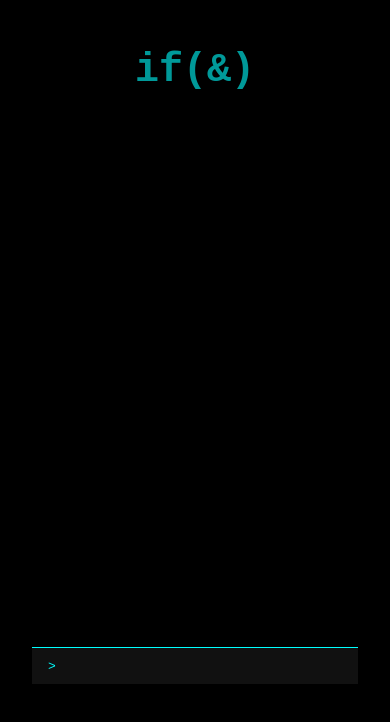
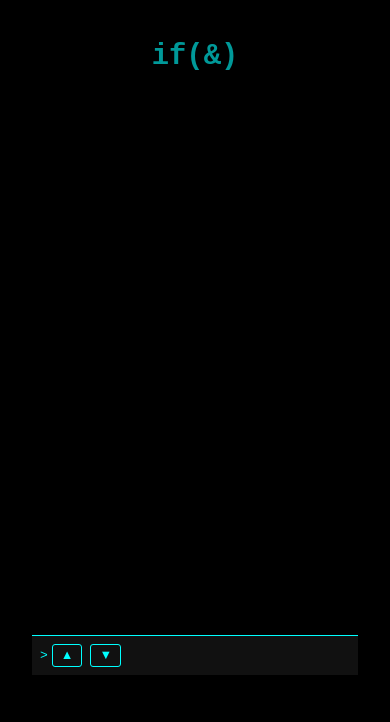
Before and after one commit to DeviousMelon/Ampersand, a React (Vite) app: page / in a window 390 px wide. Both pictures are taken after a click on the button "enter ↵". Shown: the top 722 px of the page. Built offline with nearby package versions, Linux system fonts and the light colour scheme.

Commit message:
Fixed Mobile Friendliness

```diff
--- a/src/Console.jsx
+++ b/src/Console.jsx
@@ -3,7 +3,7 @@ import WhoAmI from "./WhoAmI";
 import Projects from "./Projects";
 import Contact from "./Contact";
 import Info from "./Info";
-import "./index.css";
+import "./index.css"; // your main CSS
 
 const COMMANDS = [
   "run(whoami)",
@@ -26,47 +26,48 @@ export default function Console() {
   const inputRef = useRef(null);
   const logRef = useRef(null);
 
-  // HANDLE ESCAPE: unlock, glitch-out, clear log, refocus, auto-scroll
   useEffect(() => {
-    const handleEsc = (e) => {
+    const onEsc = (e) => {
       if (e.key === "Escape") {
         setInputLocked(false);
         setGlitchOut(true);
         setTimeout(() => {
           setLog([]);
           setGlitchOut(false);
-          if (logRef.current) {
-            logRef.current.scrollTop = logRef.current.scrollHeight;
-          }
+          logRef.current?.scrollTo(0, logRef.current.scrollHeight);
           inputRef.current?.focus();
         }, 400);
       }
+      const inp = inputRef.current;
+      if (!inp) return;
+      const handleFocus = () => {
+        setTimeout(() => {
+          inp.scrollIntoView({ behavior: "smooth", block: "center" });
+        }, 100);
+      };
+      inp.addEventListener("focus", handleFocus);
+      return () => inp.removeEventListener("focus", handleFocus);
     };
-    window.addEventListener("keydown", handleEsc);
-    return () => window.removeEventListener("keydown", handleEsc);
+
+    window.addEventListener("keydown", onEsc);
+    return () => window.removeEventListener("keydown", onEsc);
   }, []);
 
-  function handleCommand() {
+  const handleCommand = () => {
     const input = command.trim();
     if (!input) return;
-
     setCommand("");
     setHistory((h) => [...h, input]);
     setHistoryIndex(null);
     setIsRunning(true);
-
-    // add entry after brief delay
     setTimeout(() => {
       setLog((l) => [...l, { id: l.length, input }]);
       setIsRunning(false);
-      // scroll new entry into view
-      if (logRef.current) {
-        logRef.current.scrollTop = logRef.current.scrollHeight;
-      }
+      logRef.current?.scrollTo(0, logRef.current.scrollHeight);
     }, 500);
-  }
+  };
 
-  function renderResponse(input) {
+  const renderResponse = (input) => {
     switch (input) {
       case "run(whoami)":
         return <WhoAmI />;
@@ -79,22 +80,40 @@ export default function Console() {
       case "help()":
         return (
           <ul>
-            {COMMANDS.map((cmd) => (
-              <li key={cmd}>{cmd}</li>
+            {COMMANDS.map((c) => (
+              <li key={c}>{c}</li>
             ))}
           </ul>
         );
       default:
         return <p>// unknown command: {input}</p>;
     }
-  }
+  };
+
+  const prevHistory = () => {
+    if (!history.length) return;
+    const idx =
+      historyIndex === null
+        ? history.length - 1
+        : Math.max(0, historyIndex - 1);
+    setHistoryIndex(idx);
+    setCommand(history[idx]);
+  };
+  const nextHistory = () => {
+    if (!history.length) return;
+    const idx =
+      historyIndex === null
+        ? null
+        : historyIndex + 1 >= history.length
+        ? null
+        : historyIndex + 1;
+    setHistoryIndex(idx);
+    setCommand(idx === null ? "" : history[idx]);
+  };
 
   return (
     <div className="console">
-      {/* TITLE */}
       <h1 className="title">if(&)</h1>
-
-      {/* LOG */}
       <div
         ref={logRef}
         className={`console-log${glitchOut ? " glitch-out" : ""}`}
@@ -108,9 +127,14 @@ export default function Console() {
         {isRunning && <p className="loading-dots">running</p>}
       </div>
 
-      {/* INPUT */}
       <div className="console-input">
-        <span>&gt; </span>
+        <span>&gt;</span>
+        <button className="hist-btn" onClick={prevHistory}>
+          ▲
+        </button>
+        <button className="hist-btn" onClick={nextHistory}>
+          ▼
+        </button>
         <input
           ref={inputRef}
           type="text"
@@ -127,24 +151,10 @@ export default function Console() {
               handleCommand();
             } else if (!inputLocked && e.key === "ArrowUp") {
               e.preventDefault();
-              if (!history.length) return;
-              const idx =
-                historyIndex === null
-                  ? history.length - 1
-                  : Math.max(0, historyIndex - 1);
-              setHistoryIndex(idx);
-              setCommand(history[idx]);
+              prevHistory();
             } else if (!inputLocked && e.key === "ArrowDown") {
               e.preventDefault();
-              if (!history.length) return;
-              const idx =
-                historyIndex === null
-                  ? null
-                  : historyIndex + 1 >= history.length
-                  ? null
-                  : historyIndex + 1;
-              setHistoryIndex(idx);
-              setCommand(idx === null ? "" : history[idx]);
+              nextHistory();
             } else if (e.key === "Tab") {
               e.preventDefault();
               if (suggestion) {
--- a/src/Contact.jsx
+++ b/src/Contact.jsx
@@ -13,6 +13,8 @@ export default function Contact({ setInputLocked }) {
       <h2>Contact Me</h2>
       <p>
         📧 <a href="mailto:lolwright02@gmail.com">lolwright02@gmail.com</a>
+      </p>
+      <p>
         <a href="mailto:k00300249@student.tus.ie">k00300249@student.tus.ie</a>
       </p>
       <p>
--- a/src/index.css
+++ b/src/index.css
@@ -450,3 +450,68 @@ ul {
 .glitch-out {
   animation: glitchOut 0.4s ease-in forwards;
 }
+
+/* Mobile adjustments */
+@media (max-width: 600px) {
+  .console {
+    width: 100%;
+    /* fill full width */
+    padding: 0;
+    /* remove side padding */
+  }
+
+  .title {
+    font-size: 1.8rem;
+    /* smaller title */
+    margin: 0.5rem 0;
+  }
+
+  .console-log {
+    padding: 0.5rem;
+  }
+
+  .input-line,
+  .response,
+  .loading-dots {
+    font-size: 0.9rem;
+    /* slightly smaller text */
+  }
+
+  .console-input {
+    padding: 0.5rem;
+  }
+
+  .console-input input {
+    font-size: 1rem;
+    /* keep input legible */
+  }
+
+  .suggestion {
+    font-size: 0.8rem;
+    /* shrink autocomplete hint */
+  }
+}
+
+.hist-btn {
+  background: none;
+  border: 1px solid #0ff;
+  color: #0ff;
+  font-size: 0.8rem;
+  margin: 0 0.25rem;
+  padding: 0.25rem 0.5rem;
+  cursor: pointer;
+  line-height: 1;
+  border-radius: 3px;
+}
+
+.hist-btn:active {
+  background: #0ff;
+  color: #000;
+}
+
+/* Hide them on desktop if you like */
+@media (min-width: 601px) {
+  .hist-btn {
+    display: none;
+  }
+}
```
